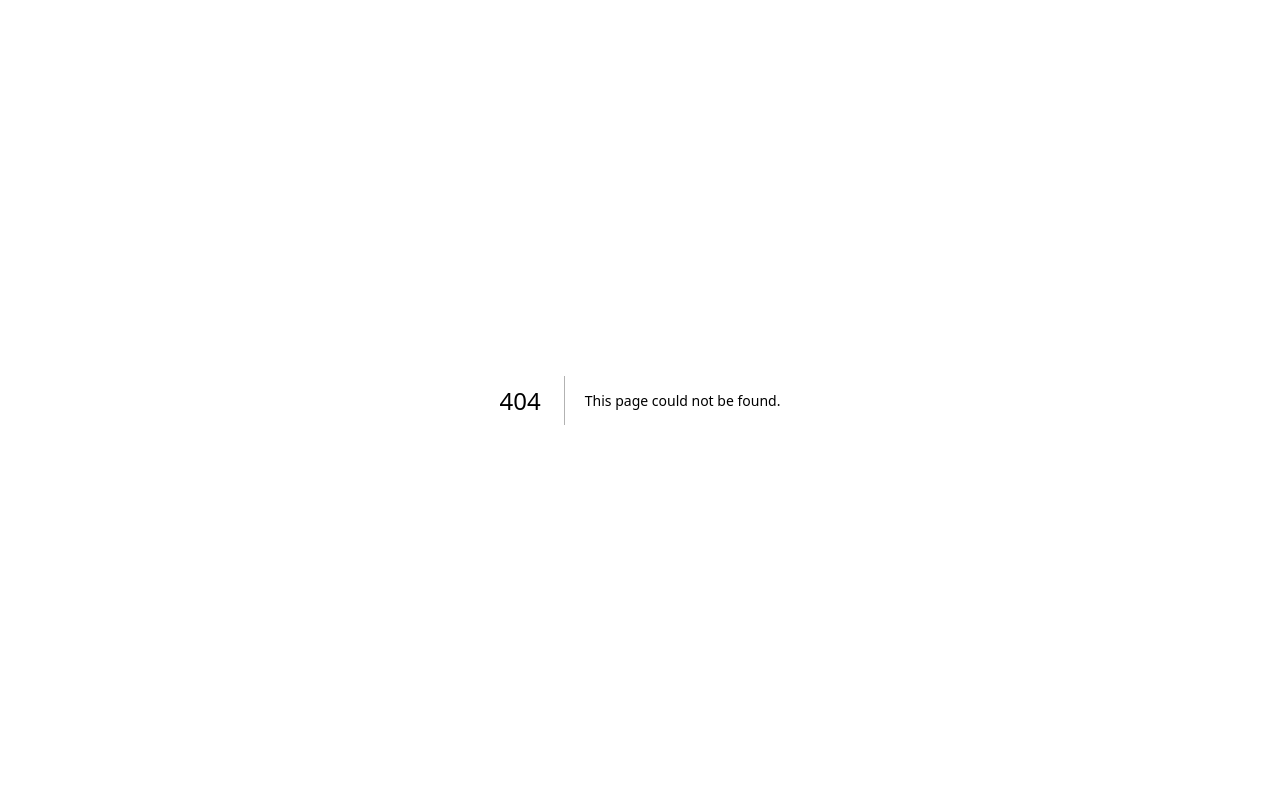
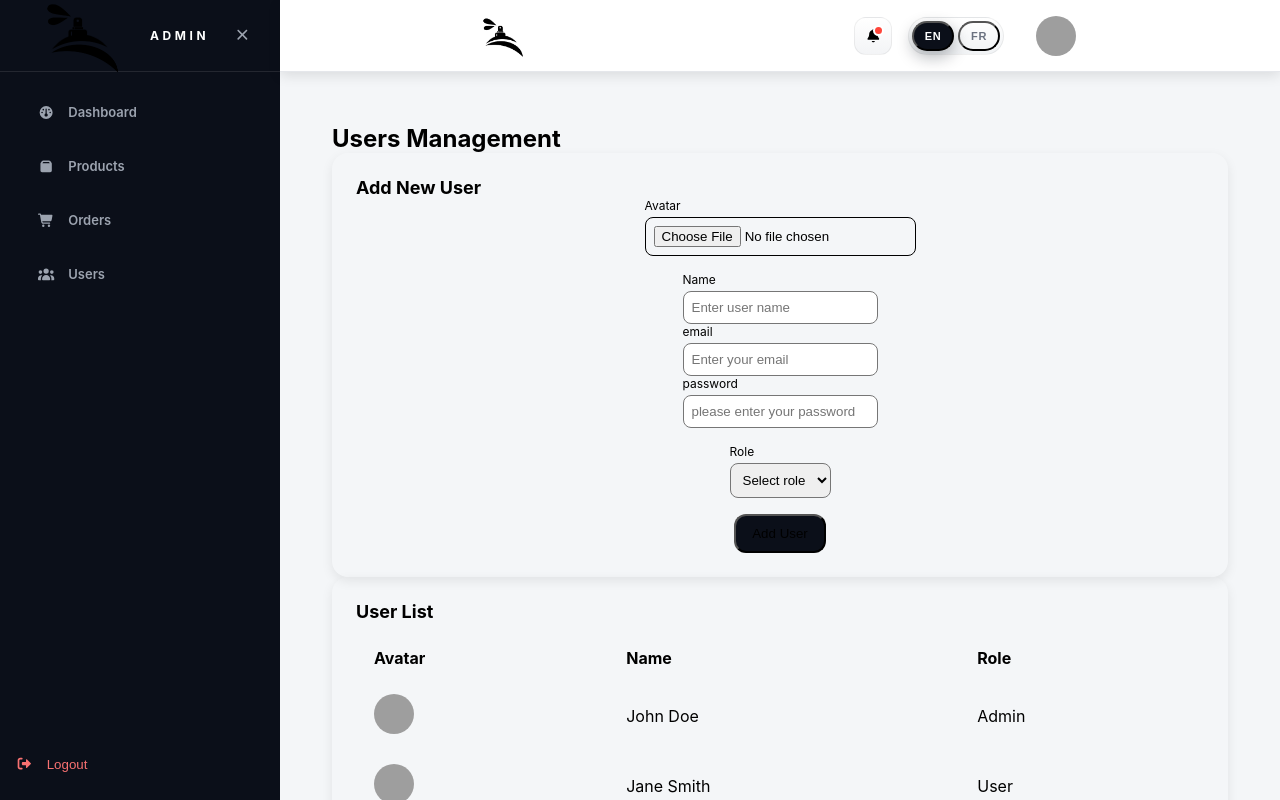
Before and after one commit to Jbmuisha/E-COMMERCE, a Next.js app: page /admin/user in a window 1280 px wide. Before the commit this address had no page. Built offline with nearby package versions, Linux system fonts and the light colour scheme; grey boxes are pictures that could not be loaded.

Commit message:
fixing something

```diff
--- a/app/admin/layout.tsx
+++ b/app/admin/layout.tsx
@@ -23,7 +23,7 @@ export default function AdminLayout({ children }: { children: ReactNode }) {
 
   return (
     <div className="admin">
-      {/* SIDEBAR */}
+
       <aside className={`sidebar ${open ? "open" : "closed"}`}>
         <div className="sidebar-header">
           {open && (
@@ -41,7 +41,7 @@ export default function AdminLayout({ children }: { children: ReactNode }) {
           <AdminLink href="/admin" icon={faGauge} label="Dashboard" open={open} />
           <AdminLink href="/admin/products" icon={faBox} label="Products" open={open} />
           <AdminLink href="/admin/orders" icon={faCartShopping} label="Orders" open={open} />
-          <AdminLink href="/admin/users" icon={faUsers} label="Users" open={open} />
+          <AdminLink href="/admin/user" icon={faUsers} label="Users" open={open} />
         </nav>
 
         <button className="logout">
@@ -50,24 +50,24 @@ export default function AdminLayout({ children }: { children: ReactNode }) {
         </button>
       </aside>
 
-      {/* MAIN */}
+
       <div className="main">
-        {/* TOPBAR */}
+
         <header className="topbar">
-          {/* LOGO */}
+
           <div className="topbar-logo">
             <img src="/image/logo.png" alt="Admin Logo" />
           </div>
 
-          {/* ACTIONS */}
+
           <div className="topbar-actions">
-            {/* NOTIFICATIONS */}
+
             <button className="icon-btn" title="Notifications">
               <FontAwesomeIcon icon={faBell} />
               <span className="notif-dot" />
             </button>
 
-            {/* LANGUAGE SWITCH */}
+
             <div className="lang-switch">
               <button
                 className={`lang-btn ${lang === "EN" ? "active" : ""}`}
@@ -83,7 +83,7 @@ export default function AdminLayout({ children }: { children: ReactNode }) {
               </button>
             </div>
 
-            {/* PROFILE DROPDOWN */}
+
             <div className="profile-wrapper">
   <button
     className={`profile-btn ${profileOpen ? "open" : ""}`}
@@ -97,14 +97,14 @@ export default function AdminLayout({ children }: { children: ReactNode }) {
           </div>
         </header>
 
-        {/* CONTENT */}
+
         <main className="content">{children}</main>
       </div>
     </div>
   );
 }
 
-/* LINK COMPONENT */
+
 function AdminLink({
   href,
   icon,
--- /dev/null
+++ b/app/admin/user/page.tsx
@@ -0,0 +1,5 @@
+import AdminUsersPage from "@/component/user"
+
+export default function User(){
+    return <AdminUsersPage/ >
+}
--- a/app/shop/page.tsx
+++ b/app/shop/page.tsx
@@ -50,14 +50,14 @@ export default function Home() {
 
       {/* ================= FILTER BAR ================= */}
       <section className="w-full">
-        <div className="max-w-[1400px] mx-auto px-4">
-          <div className="flex justify-between items-center border-b pb-6 mb-6">
-            <button className="flex items-center gap-2 text-sm font-semibold text-gray-600 hover:text-black transition">
+        <div className="max-w-[1400px] mx-auto px-[4]">
+          <div className="flex justify-between items-center border-b pb-[6] mb-[6]">
+            <button className="flex items-center gap-[2] text-sm font-semibold text-gray-600 hover:text-black transition">
               <SlidersHorizontal size={16} />
               Filtrer
             </button>
 
-            <div className="flex gap-2">
+            <div className="flex gap-[2]">
               {["ALL PERFUMS", "WOMEN'S", "MEN'S"].map((item) => (
                 <button
                   key={item}
@@ -73,8 +73,8 @@ export default function Home() {
 
       {/* ================= PRODUCTS ================= */}
       <section className="w-full">
-        <div className="max-w-[1400px] mx-auto px-4 pb-24">
-          <div className="grid grid-cols-1 sm:grid-cols-2 lg:grid-cols-4 gap-8">
+        <div className="max-w-[1400px] mx-auto px-[4] pb-[24]">
+          <div className="grid grid-cols-4 sm:grid-cols-2 lg:grid-cols-4 gap-[8]">
             {products.map((product) => (
               <ProductCard key={product.id} product={product} />
             ))}
@@ -83,7 +83,7 @@ export default function Home() {
       </section>
 
       {/* ================= BRAND SLIDER ================= */}
-      <section className="w-full bg-white py-12 overflow-hidden border-y border-gray-100 my-10">
+      <section className="w-full bg-white py-[12] overflow-hidden border-y border-gray-100 my-[10]">
         <div className="relative max-w-[1400px] mx-auto">
           <div className="absolute inset-y-0 left-0 w-40 bg-gradient-to-r from-white to-transparent z-10 pointer-events-none" />
           <div className="absolute inset-y-0 right-0 w-40 bg-gradient-to-l from-white to-transparent z-10 pointer-events-none" />
@@ -107,18 +107,18 @@ export default function Home() {
 
       {/* ================= RECOMMENDED ================= */}
       <section
-        className="w-full py-16 overflow-hidden"
+        className="w-full py-[16px] overflow-hidden mb-[20px] mt-[20px]"
         style={{ background: "linear-gradient(180deg, #F6F1EB 0%, #F3ECE5 100%)" }}
       >
-        <div className="max-w-[1400px] mx-auto px-4">
-          <h2 className="text-3xl md:text-4xl font-black mb-8">
+        <div className="max-w-[1400px] mx-auto px-[4px]">
+          <h2 className="text-3xl md:text-4xl font-black mb-[8px]">
             Recommended for you
           </h2>
 
           <div className="relative group">
             <div
               ref={carouselRef}
-              className="flex gap-8 overflow-x-auto snap-x snap-mandatory no-scrollbar pb-10"
+              className="flex gap-[8px] overflow-x-auto snap-x snap-mandatory no-scrollbar pb-10"
             >
               {[0, 2, 4, 6].map((start) => (
                 <div
--- /dev/null
+++ b/component/user.tsx
@@ -0,0 +1,127 @@
+"use client";
+
+import { useState } from "react";
+
+export default function AdminUsersPage() {
+  const [users, setUsers] = useState([
+    { id: 1, name: "John Doe", email:"johnDoe@gmail.com",password:"1234",role: "Admin", avatar: "/image/avatar.png" },
+    { id: 2, name: "Jane Smith",email:"jane@gmail.com" , password:"20494",role: "User", avatar: "/image/avatar.png" },
+  ]);
+
+  const [newUser, setNewUser] = useState({ name: "", email:"", password:"",role: "", avatar: "" });
+
+  const handleInputChange = (e: React.ChangeEvent<HTMLInputElement | HTMLSelectElement>) => {
+    setNewUser({ ...newUser, [e.target.name]: e.target.value });
+  };
+
+  const handleAddUser = () => {
+    if (!newUser.name || !newUser.role) return;
+    setUsers([
+      ...users,
+      { id: users.length + 1, name: newUser.name, password: newUser.password ,email: newUser.email,role: newUser.role, avatar: newUser.avatar || "/image/avatar.png" },
+    ]);
+    setNewUser({ name: "", email:"",password:"",role: "", avatar: "" });
+  };
+
+  const handleAvatarUpload = (e: React.ChangeEvent<HTMLInputElement>) => {
+    if (!e.target.files?.[0]) return;
+    const url = URL.createObjectURL(e.target.files[0]);
+    setNewUser({ ...newUser, avatar: url });
+  };
+
+  return (
+    <div className="p-[24px] space-y-[32px]">
+      <h1 className="text-[24px] font-bold">Users Management</h1>
+
+
+      <div className="bg-white shadow-[0_4px_12px_rgba(0,0,0,0.08)] rounded-[16px] p-[24px] space-y-[16px]">
+        <h2 className="font-semibold text-[18px]">Add New User</h2>
+        <div className="flex flex-col md:flex-row gap-[16px] items-center">
+
+
+          <div className="flex flex-col">
+            <label className="mb-[4px] text-[12px] font-medium">Avatar</label>
+            <input type="file" accept="image/*" onChange={handleAvatarUpload} className="border-[1px] border-gray-300 p-[8px] rounded-[8px] w-full md:w-[180px]" />
+          </div>
+
+          <div className="flex flex-col">
+            <label className="mb-[4px] text-[12px] font-medium">Name</label>
+            <input
+              type="text"
+              name="name"
+              value={newUser.name}
+              onChange={handleInputChange}
+              placeholder="Enter user name"
+              className="border-[1px] border-gray-300 p-[8px] rounded-[8px] w-full md:w-[200px]"
+            />
+
+            <label className="mb-[4px] text-[12px] font-medium">email</label>
+            <input type="email"
+               name="email"
+               value={newUser.email}
+               onChange={handleInputChange}
+               placeholder="Enter your email"
+               className="border-[1px] border-gray-300 p-[8px] rounded-[8px] w-full md:w-[200px]"/>
+
+            <label className="mb-[4px] text-[12px] font-medium"> password</label>
+            <input type="password"
+            name="password"
+            value={newUser.password}
+            onChange={handleInputChange}
+            placeholder="please enter your password"
+            className="border-[1px] border-gray-300 p-[8px] rounded-[8px] w-full md:w-[200px]" />
+          </div>
+
+
+          <div className="flex flex-col">
+            <label className="mb-[4px] text-[12px] font-medium">Role</label>
+            <select
+              name="role"
+              value={newUser.role}
+              onChange={handleInputChange}
+              className="border-[1px] border-gray-300 p-[8px] rounded-[8px] w-full md:w-[160px]"
+            >
+              <option value="">Select role</option>
+              <option value="Admin">Admin</option>
+              <option value="User">User</option>
+            </select>
+          </div>
+
+          <button
+            onClick={handleAddUser}
+            className="bg-[#0b0f19] text-white px-[16px] py-[10px] rounded-[12px] hover:bg-[#111421]"
+          >
+            Add User
+          </button>
+        </div>
+      </div>
+
+
+      <div className="bg-white shadow-[0_4px_12px_rgba(0,0,0,0.08)] rounded-[16px] p-[24px]">
+        <h2 className="font-semibold text-[18px] mb-[12px]">User List</h2>
+        <div className="overflow-x-auto">
+          <table className="min-w-full table-auto">
+            <thead>
+              <tr className="bg-gray-100 text-left">
+                <th className="px-[16px] py-[12px]">Avatar</th>
+                <th className="px-[16px] py-[12px]">Name</th>
+                <th className="px-[16px] py-[12px]">Role</th>
+              </tr>
+            </thead>
+            <tbody>
+              {users.map((user) => (
+                <tr key={user.id} className="border-b hover:bg-gray-50">
+                  <td className="px-[16px] py-[12px]">
+                    <img src={user.avatar} alt={user.name} className="w-[40px] h-[40px] rounded-[50%] object-cover" />
+                  </td>
+                  <td className="px-[16px] py-[12px]">{user.name}</td>
+                  <td className="px-[16px] py-[12px]">{user.role}</td>
+                </tr>
+              ))}
+            </tbody>
+          </table>
+        </div>
+      </div>
+    </div>
+  );
+}
```
